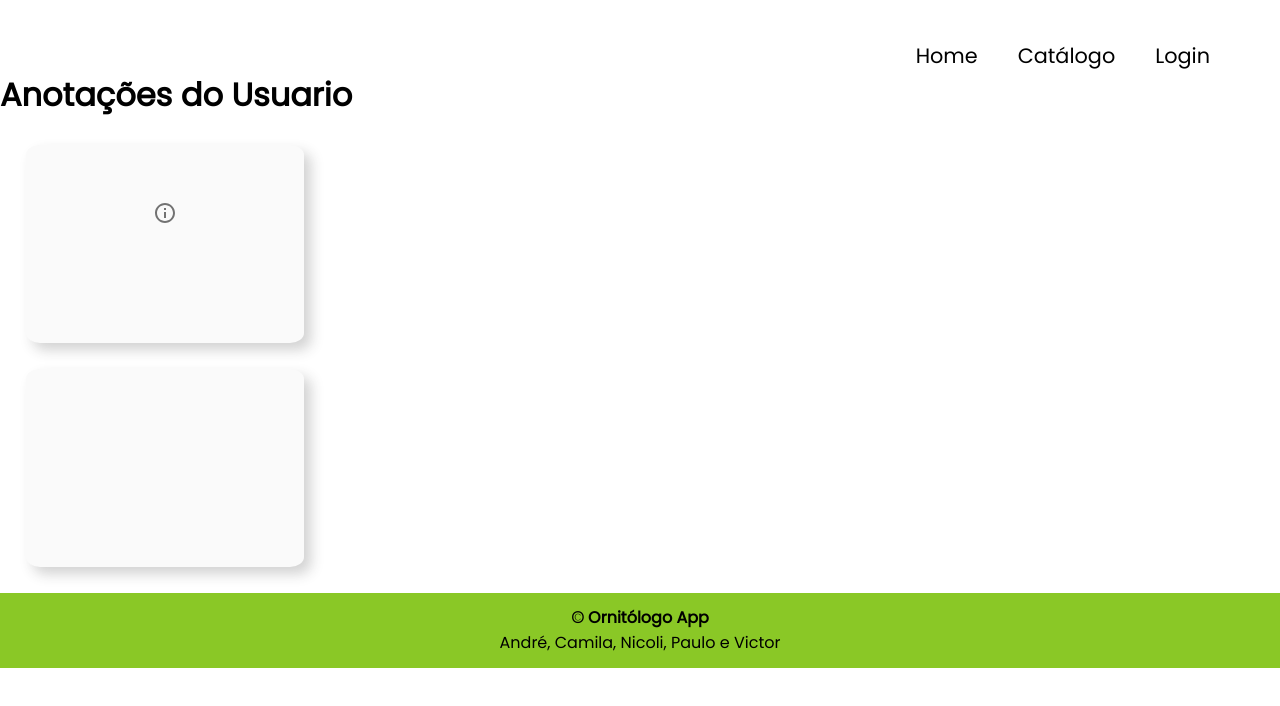
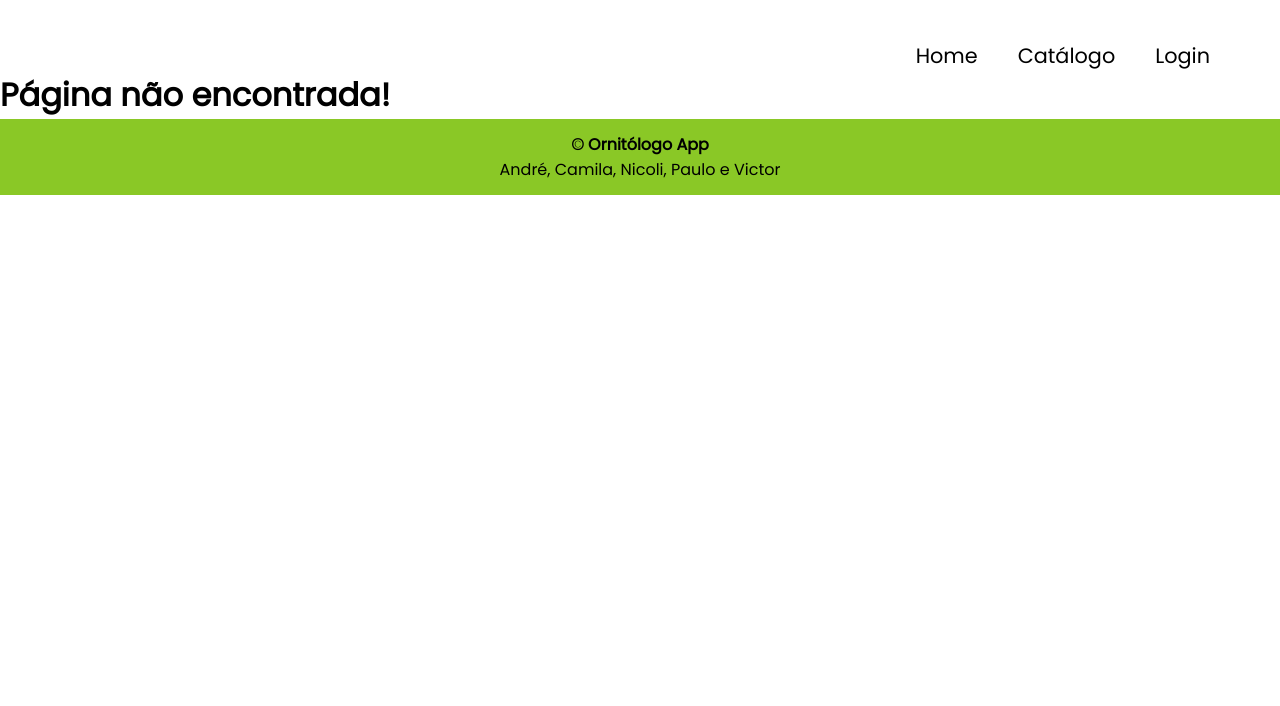
Before and after one commit to cahcastroc/ornitologo_app, a React (Create React App) app in the folder frontend/: page /usuario in a window 1280 px wide. Shown: the top 706 px of the page. Built offline with nearby package versions, Linux system fonts and the light colour scheme; no server answers; the HTML template or start-up script is replaced by a standard one.

Commit message:
#45- catalogo

```diff
--- a/frontend/src/App.tsx
+++ b/frontend/src/App.tsx
@@ -5,10 +5,10 @@ import Catalogo from "./pages/catalogo/Catalogo";
 import Home from "./pages/home/Home";
 import Cadastro from "./pages/cadastro/Cadastro";
 import Login from "./pages/login/Login";
-import Usuario from "./pages/usuario/Usuario";
 import Anotacao from "./pages/anotacao/Anotacao";
 import CadastroAve from "./pages/cadastroAve/CadastroAve";
 import Footer from "./components/footer/Footer";
+import AnotacoesUsuario from "./pages/anotacoesUsuario/AnotacoesUsuario";
 
 function App() {
   return (
@@ -20,7 +20,7 @@ function App() {
           <Route path="/catalogo" element={<Catalogo />}></Route>
           <Route path="/login" element={<Login />}></Route>
           <Route path="/cadastro" element={<Cadastro />}></Route>
-          <Route path="/usuario" element={<Usuario />}></Route>
+          <Route path="/minhasanotacoes" element={<AnotacoesUsuario />}></Route>
           <Route path="/anotacao" element={<Anotacao />}></Route>
           <Route path="/cadastroave" element={<CadastroAve />}></Route>
           <Route path='*' element={<h1>Página não encontrada!</h1>} />
--- a/frontend/src/components/card/Card.css
+++ b/frontend/src/components/card/Card.css
@@ -1,47 +1,47 @@
-
-
-.row{
+.row {
   display: flex;
   background-color: #fafafa;
-    word-wrap: break-word;
   flex-direction: column;
   border-radius: 5%;
   box-shadow: 7px 7px 13px 0px rgba(50, 50, 50, 0.22);
   padding: 1.5%;
   margin: 2%;
   width: 15rem;
-    height: 10rem ;
-    font-family: 'Nunito', sans-serif;
+  height: 10rem;
+  font-family: "Nunito", sans-serif;
   align-items: center;
-    overflow:hidden;
+
   text-align: center;
-
 }
 
-.row:hover{
-    transform: scale(1.05);
-
+.row:hover {
+  transform: scale(1.01);
 }
 
-.row>h2{
-    font-family: 'Nunito', sans-serif;
+.row > h2 {
+  font-family: "Nunito", sans-serif;
   font-size: 1.3em;
   font-weight: bold;
 }
 
-.row>h3{
-    font-family: 'Nunito', sans-serif;
+.row > h3 {
+  font-family: "Nunito", sans-serif;
   font-size: 1em;
   font-style: italic;
-
 }
 
-span{
-    padding-top: 8%;
-    word-wrap: break-word;
+.row > p {
+  padding-left: 10%;
 }
 
-#data{
+span {
+  padding: 5%;
+  overflow: hidden;
+  word-wrap: break-word;
+  word-break: break-all;
+}
+
+#data {
   padding: 2%;
   text-align: end;
 }
--- /dev/null
+++ b/frontend/src/pages/anotacoesUsuario/AnotacoesUsuario.tsx
@@ -0,0 +1,9 @@
+import React from 'react'
+
+const AnotacoesUsuario = () => {
+  return (
+    <div>AnotacoesUsuario</div>
+  )
+}
+
+export default AnotacoesUsuario
--- a/frontend/src/pages/catalogo/Catalogo.tsx
+++ b/frontend/src/pages/catalogo/Catalogo.tsx
@@ -29,7 +29,7 @@ const Catalogo = () => {
         setAves(response.data);
         console.log(response.data);
       });
-  }, []);
+  }, [aves]);
 
   return (
     <div className="catalogo">
--- a/frontend/src/pages/home/Home.tsx
+++ b/frontend/src/pages/home/Home.tsx
@@ -26,7 +26,7 @@ const Home = () => {
         <div>
 
           <h1>
-            Somos o <span>Ornitólogo App</span>
+            Somos o<span>Ornitólogo App</span>
           </h1>
           <h2>Registre seus olhares de Ornitólogo</h2>
           <Botao
--- a/frontend/src/pages/usuario/Usuario.tsx
+++ /dev/null
@@ -1,40 +0,0 @@
-import axios from "axios";
-import React from "react";
-import Card from "../../components/card/Card";
-import IAnotacao from "../../interfaces/IAnotacao";
-import IAve from "../../interfaces/IAve";
-import { IUser } from "../../interfaces/User";
-import "./Usuario.css";
-
-const Usuario = () => {
-
-  const userDefault: IUser = {email: "", senha: "", nome: ""}
-
-  const aveDefault: IAve ={nomePopular: "", nomeCientifico: "", descricao: ""}
-  const anotaDefault: IAnotacao = {id: 1,dataHorarioDoAvistamento:"",comentario: "", tamanho: "",corPredominante:"", criadoEm:"",atualizadoEm:"", ave: aveDefault, localizacao: {lat: "", longt: "", descricao: ""}, user: userDefault}
-
-  const[anotacao, setAnotacao]  : [IAnotacao, (anotacao:IAnotacao)=>void]= React.useState(anotaDefault)
-
-  React.useEffect (()=>{
-    axios.get<IAnotacao>(`http://localhost:8080/anotacoes/2`,{
-      headers:{'Content-Type': 'application/json',"Authorization": `Bearer ${localStorage.getItem("token")}`}
-    }).then((response)=>{
-       setAnotacao(response.data)
-        console.log(response.data)
-    })
-  },[]);
-
-
-  return (
-    <div>
-       <h1>Anotações do Usuario</h1>
-       {/* <ModalApp anotacao={anotacaoTeste}></ModalApp> */}
-       <Card anotacao={anotacao}></Card>
-        <Card ave={aveDefault}></Card>
-        {/* <Card anotacao={service.getAnotacao}></Card> */}
-
-    </div>
-  );
-};
-
-export default Usuario;
```
Also changed, not shown: frontend/src/pages/anotacoesUsuario/AnotacoesUsuario.css (added). Lines whose indentation alone changed are shown as unchanged.
